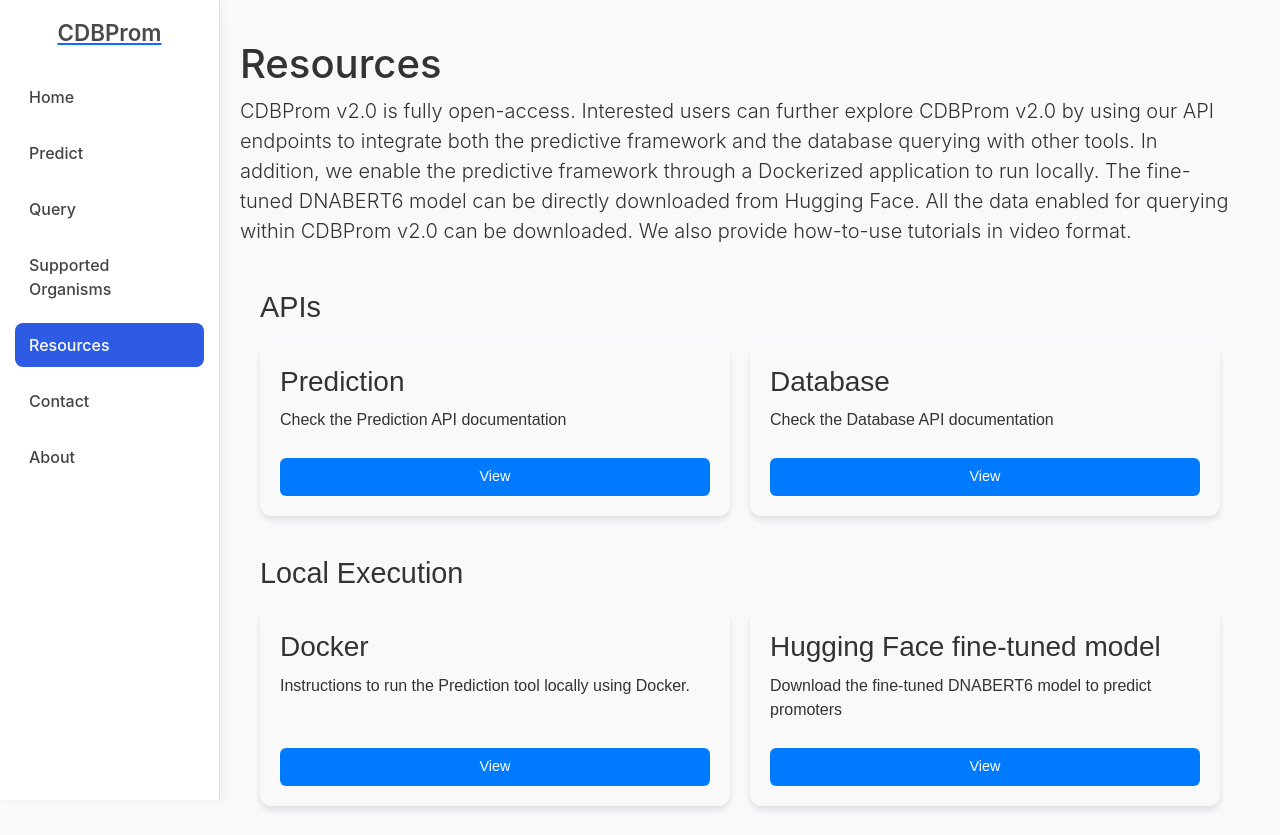
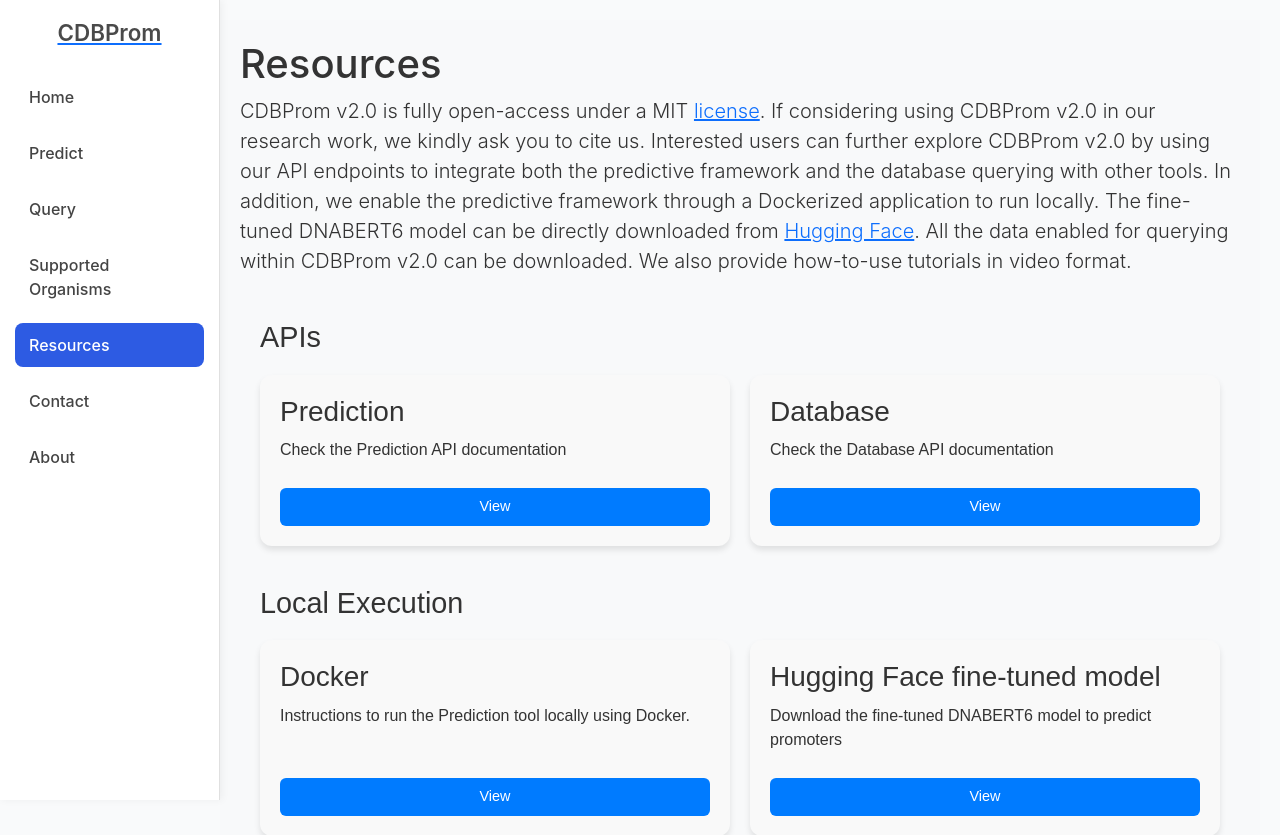
Before and after one commit to gustavsganzerla/cdbprom_v2, a Django app: page /resources/ in a window 1280 px wide. Shown: the top 835 px of the page. Run offline with Django 5.2, Linux system fonts and the light colour scheme; some libraries are stand-ins or nearby versions.

Commit message:
further changes on the resources page

```diff
--- a/frontend/core/templates/core/resources.html
+++ b/frontend/core/templates/core/resources.html
@@ -69,8 +69,10 @@
 <div class="mb-4">
 
     <p class="lead">
-        CDBProm v2.0 is fully open-access. Interested users can further explore CDBProm v2.0 by using our API endpoints to integrate both the predictive framework and the database querying with other tools.
-        In addition, we enable the predictive framework through a Dockerized application to run locally. The fine-tuned DNABERT6 model can be directly downloaded from Hugging Face.
+        CDBProm v2.0 is fully open-access under a MIT <a href='https://github.com/gustavsganzerla/cdbprom_v2/blob/main/license' target='_blank'>license</a>.
+        If considering using CDBProm v2.0 in our research work, we kindly ask you to cite us.
+        Interested users can further explore CDBProm v2.0 by using our API endpoints to integrate both the predictive framework and the database querying with other tools.
+        In addition, we enable the predictive framework through a Dockerized application to run locally. The fine-tuned DNABERT6 model can be directly downloaded from <a href="https://huggingface.co/gsmartinez/cdbprom" target='_blank'>Hugging Face</a>.
         All the data enabled for querying within CDBProm v2.0 can be downloaded.
         We also provide how-to-use tutorials in video format.
     </p>
```
